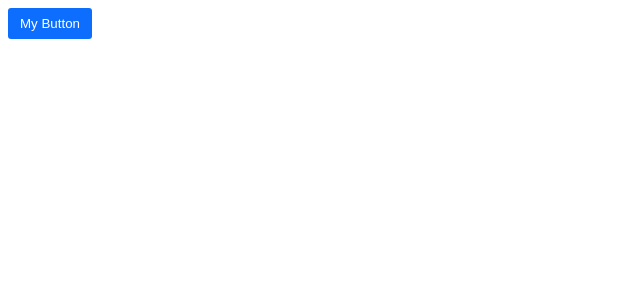
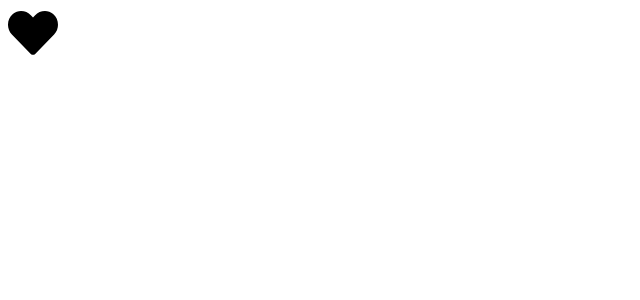
Before and after one commit to khaingthinzarthwe/MoshReactCourse, a React (Vite) app: page / in a window 1280 px wide. Shown: the top 300 px of the page, without its empty margins (0-640 px from the left). Built offline with nearby package versions, Linux system fonts and the light colour scheme.

Commit message:
Building a Like Component

```diff
--- a/src/App.tsx
+++ b/src/App.tsx
@@ -1,9 +1,9 @@
-import Button from "./components/Button/Button";
+import Like from "./components/Button/Like";
 
 function App() {
   return (
     <div>
-      <Button onClick={() => {}}>My Button</Button>
+      <Like onClick={() => {}}/>
     </div>
   );
 }
--- /dev/null
+++ b/src/components/Button/Like.tsx
@@ -0,0 +1,19 @@
+import { useState } from "react";
+import { FaHeart } from "react-icons/fa";
+
+interface Props {
+  onClick: () => void;
+}
+const Like = ({ onClick }: Props) => {
+  const [status, setStatus] = useState(false);
+
+  const toggle =  () =>  {
+    setStatus(!status);
+    onClick();
+  }
+
+ if(status) return <FaHeart color="#ff6b81"  size={50} onClick={toggle} />
+ return <FaHeart size={50} onClick={toggle} />
+}
+
+export default Like
```
